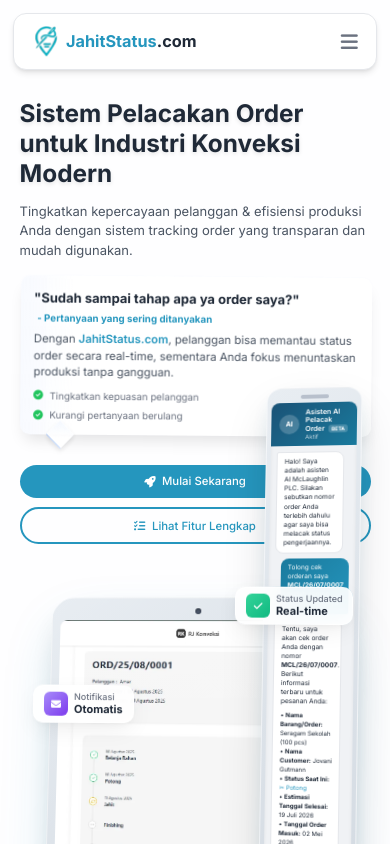
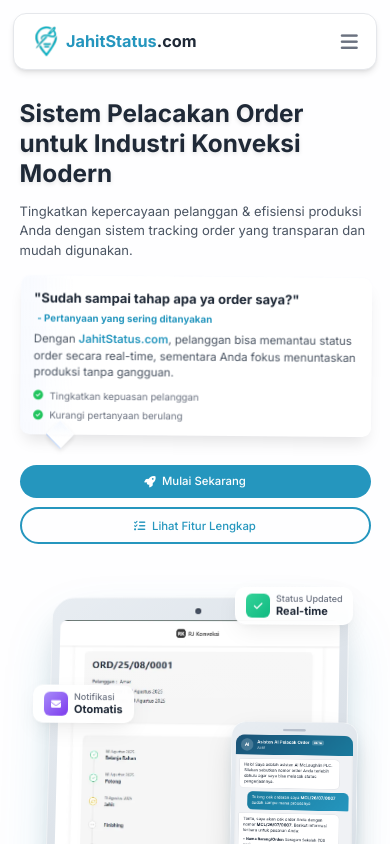
Before and after one commit to rijalsolahudin/jahitstatus-lp, a Preact app: page / in a window 390 px wide. Shown: the top 844 px of the page. Built offline with nearby package versions, Linux system fonts and the light colour scheme.

Commit message:
style: use transform scale for hero phone mockup on mobile views to preserve ratio

```diff
--- a/src/style.css
+++ b/src/style.css
@@ -541,20 +541,11 @@
     min-width: 260px;
   }
 
-  .hero-phone__bezel {
-    width: 115px;
-    padding: 8px 5px 10px 5px;
-    border-radius: 16px;
-  }
-
-  .hero-phone__screen {
-    border-radius: 10px;
-  }
-
   .hero-phone {
-    bottom: -18px;
+    bottom: -20px;
     right: -20px;
-    border-radius: 16px;
+    transform: scale(0.75);
+    transform-origin: bottom right;
   }
 
   .hero-badge {
@@ -626,26 +617,11 @@
     min-width: 220px;
   }
 
-  .hero-phone__bezel {
-    width: 95px;
-    padding: 6px 4px 8px 4px;
-    border-radius: 14px;
-  }
-
-  .hero-phone__notch {
-    width: 28px;
-    height: 4px;
-    margin-bottom: 4px;
-  }
-
-  .hero-phone__screen {
-    border-radius: 8px;
-  }
-
   .hero-phone {
-    bottom: -12px;
+    bottom: -15px;
     right: -10px;
-    border-radius: 14px;
+    transform: scale(0.62);
+    transform-origin: bottom right;
   }
 
   .hero-badge {
```
